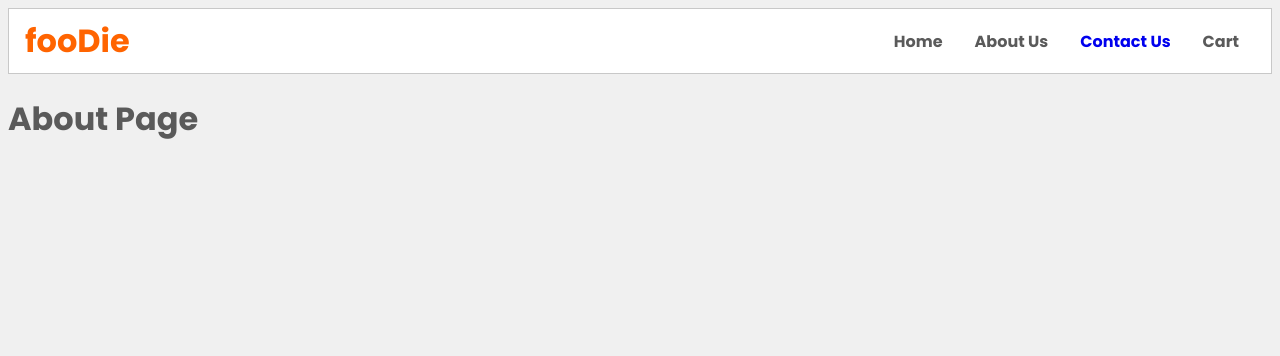
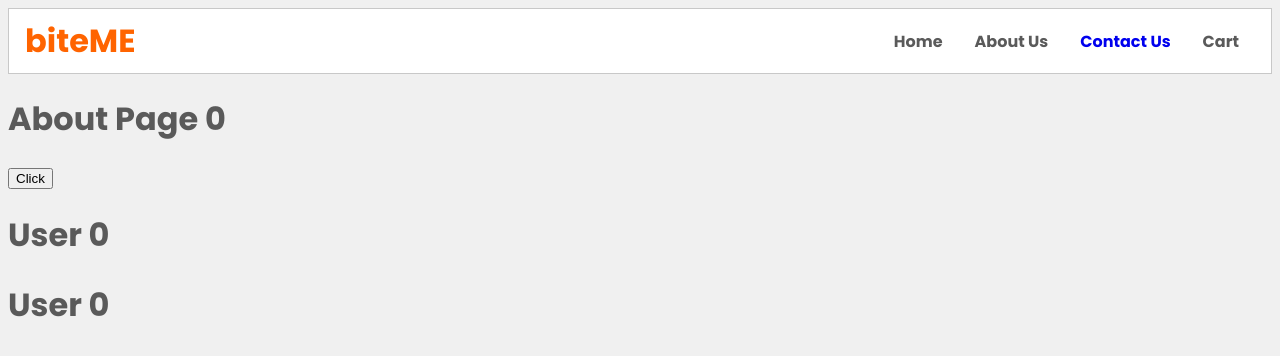
Before and after one commit to kedaragate/Food-Delivery-App, a React (Vite) app: page /about in a window 1280 px wide. Shown: the top 356 px of the page. Built offline with nearby package versions, Linux system fonts and the light colour scheme.

Commit message:
learning class based components

```diff
--- a/index.css
+++ b/index.css
@@ -117,9 +117,8 @@ body {
 .restaurant-container {
   display: flex;
   flex-wrap: wrap;
-
+  gap: 0.5rem;
   width: 100%;
-  justify-content: space-evenly;
 }
 
 .restaurant-card {
@@ -335,7 +334,7 @@ body {
   .menu-container {
     position: absolute;
     background-color: var(--white);
-
+    display: none;
     max-width: 95vw;
     width: 70%;
     height: 50vh;
@@ -401,7 +400,7 @@ body {
   }
   .restaurant-img-container > img {
     border-radius: 0.5rem 0 0 0.5rem;
-    object-fit: fill;
+    object-fit: cover;
     object-position: center;
     background-repeat: no-repeat;
   }
@@ -489,7 +488,7 @@ body {
   .menu-item-image {
     width: 100%;
     height: 100%;
-    object-fit: contain;
+    object-fit: cover;
     object-position: center;
   }
 }
--- a/src/components/About.js
+++ b/src/components/About.js
@@ -1,5 +1,40 @@
-const About = () => {
-  return <h1>About Page</h1>;
-};
+import React from "react";
+import User from "./User";
+import User2 from "./User2";
 
+class About extends React.Component {
+  constructor() {
+    super();
+    this.state = { count: 0 };
+    console.log("constructor");
+  }
+
+  componentDidMount() {
+    console.log("component did mount");
+  }
+  componentDidUpdate() {
+    console.log("component did update");
+  }
+  componentWillUnmount() {
+    console.log("component will unmount");
+  }
+  handleClick() {
+    this.setState(() => {
+      return this.state.count++;
+    });
+  }
+
+  render() {
+    console.log("about rendered");
+    return (
+      <>
+        <h1>About Page {this.state.count}</h1>
+        <button onClick={() => this.handleClick()}>Click</button>
+
+        <User data={this.state} />
+        <User2 data={this.state} />
+      </>
+    );
+  }
+}
 export default About;
--- a/src/components/HeaderComponent.js
+++ b/src/components/HeaderComponent.js
@@ -4,7 +4,7 @@ const HeaderComponent = () => {
   return (
     <header className="nav-bar">
       <div className="logo-container">
-        <h1 className="logo">fooDie</h1>
+        <h1 className="logo">biteME</h1>
       </div>
       <div className="hamburger-menu">
         <div></div>
--- a/src/components/RestaurantContainer.js
+++ b/src/components/RestaurantContainer.js
@@ -17,6 +17,7 @@ const RestaurantContainer = () => {
   const fetchRestaurants = async () => {
     const data = await fetch(RESTAURANT_DATA_URL);
     const result = await data.json();
+    console.log(result);
 
     const correctCardObjectOfRestaurants = function () {
       return result?.data?.cards.filter((res) => {
@@ -37,6 +38,7 @@ const RestaurantContainer = () => {
         }
       });
     };
+    console.log(correctCardObjectOfRestaurants()[0]);
     const finalResult =
       correctCardObjectOfRestaurants()[0]?.card?.card?.gridElements
         ?.infoWithStyle?.restaurants;
--- /dev/null
+++ b/src/components/User.js
@@ -0,0 +1,19 @@
+import React from "react";
+
+export default class User extends React.Component {
+  constructor(props) {
+    super(props);
+    console.log("child 1 constructor");
+  }
+
+  componentDidMount() {
+    console.log("child 1 did mount");
+  }
+  componentDidUpdate() {
+    console.log("child 1 did update");
+  }
+  render() {
+    console.log("child 1 render");
+    return <h1>User {this.props.data.count}</h1>;
+  }
+}
--- /dev/null
+++ b/src/components/User2.js
@@ -0,0 +1,19 @@
+import React from "react";
+
+export default class User2 extends React.Component {
+  constructor(props) {
+    super(props);
+    console.log("child 2 constructor");
+  }
+
+  componentDidMount() {
+    console.log("child 2 did mount");
+  }
+  componentDidUpdate() {
+    console.log("child 2 did update");
+  }
+  render() {
+    console.log("child 2 render");
+    return <h1>User {this.props.data.count}</h1>;
+  }
+}
--- a/src/utils/constants.js
+++ b/src/utils/constants.js
@@ -1,8 +1,20 @@
 export const IMG_URL =
   "https://media-assets.swiggy.com/swiggy/image/upload/fl_lossy,f_auto,q_auto,w_660/";
 
-const latLang = "lat=18.524545&lng=73.6981481";
- const actualResDataUrl=`https://www.swiggy.com/dapi/restaurants/list/v5?${latLang}&is-seo-homepage-enabled=true&page_type=DESKTOP_WEB_LISTING`;
-export const RESTAURANT_DATA_URL =`https://api.allorigins.win/raw?url=${encodeURIComponent(actualResDataUrl)}`
-const actualResMenuUrl=`https://www.swiggy.com/dapi/menu/pl?page-type=REGULAR_MENU&complete-menu=true&${latLang}&restaurantId=`
-export const RESTAURANTS_MENU_URL = `https://api.allorigins.win/raw?url=${encodeURIComponent(actualResMenuUrl)}`;
+//const latLang = "lat=18.524545&lng=73.6981481";//Pune
+const latLang = "lat=19.0819577&lng=72.5514986"; //Mumbai
+/*const actualResDataUrl = `https://www.swiggy.com/dapi/restaurants/list/v5?${latLang}&is-seo-homepage-enabled=true&page_type=DESKTOP_WEB_LISTING`;*/
+
+const actualResDataUrl =
+  "https://www.swiggy.com/dapi/restaurants/list/v5?lat=18.655142&lng=73.901186&is-seo-homepage-enabled=true&page_type=DESKTOP_WEB_LISTING&COVCELQ4KICAo7G+v9a2ETCnEw==";
+
+/*export const RESTAURANT_DATA_URL = actualResDataUrl;*/
+export const RESTAURANT_DATA_URL = `https://api.allorigins.win/raw?url=${encodeURIComponent(
+  actualResDataUrl
+)}`;
+
+const actualResMenuUrl = `https://www.swiggy.com/dapi/menu/pl?page-type=REGULAR_MENU&complete-menu=true&${latLang}&restaurantId=`;
+
+export const RESTAURANTS_MENU_URL = `https://api.allorigins.win/raw?url=${encodeURIComponent(
+  actualResMenuUrl
+)}`;
```
